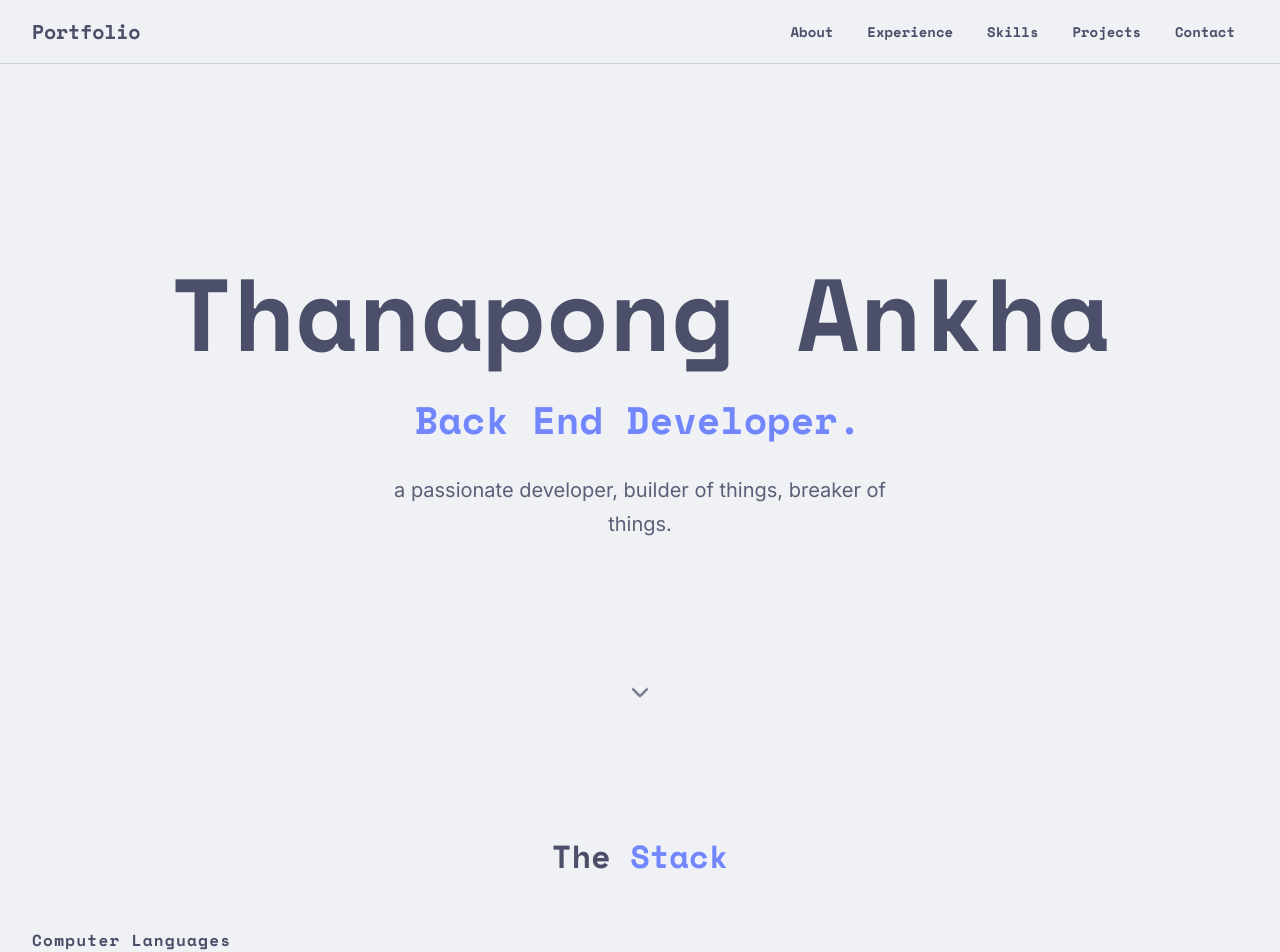
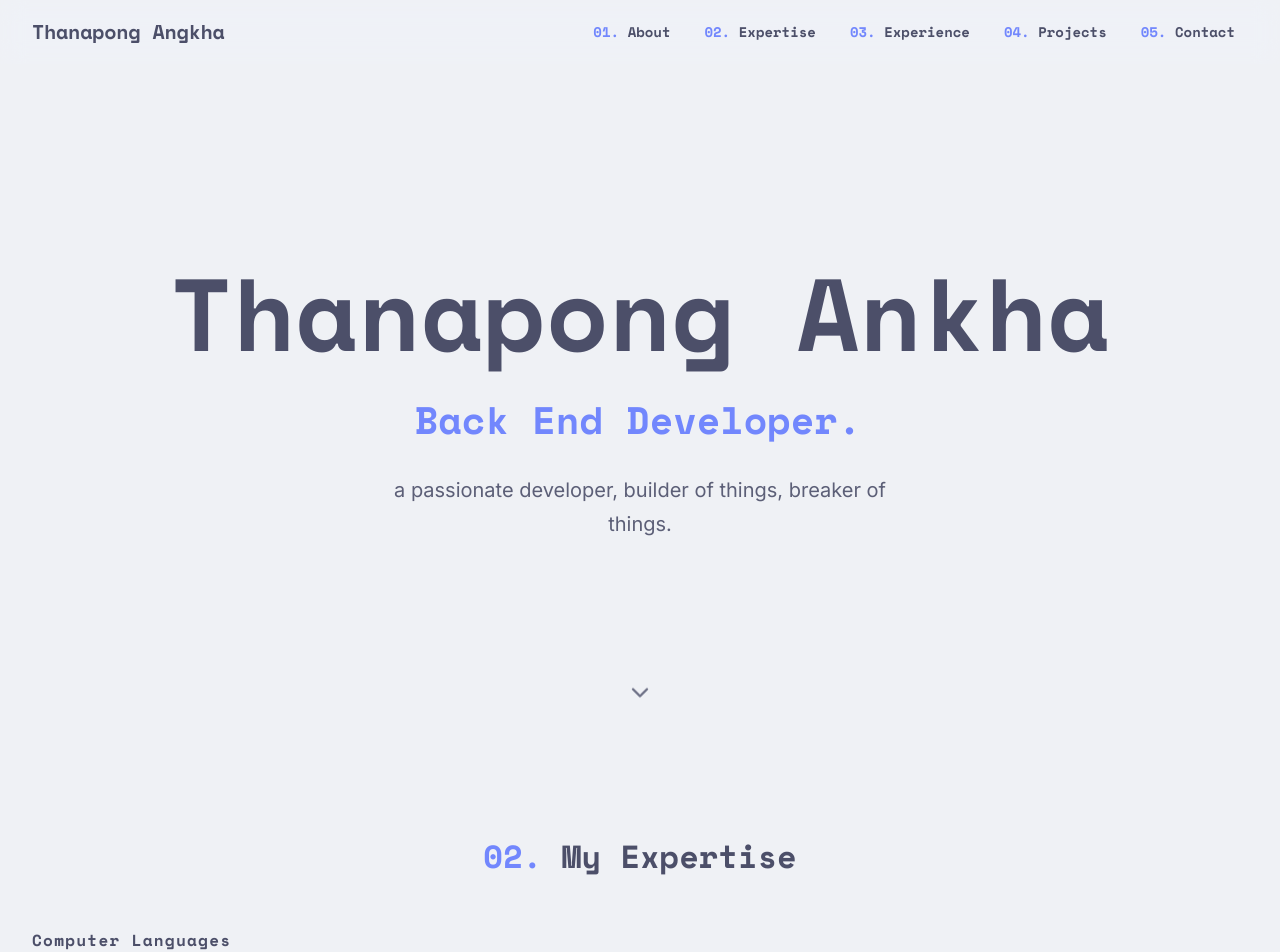
Before and after one commit to lindstorm76/gui-portfolio, a React (Vite) app: page / in a window 1280 px wide. Shown: the top 952 px of the page. Built offline with nearby package versions, Linux system fonts and the light colour scheme.

Commit message:
add glass-like effect on navbar, add indice, set smooth scroll

```diff
--- a/index.html
+++ b/index.html
@@ -4,7 +4,7 @@
     <meta charset="UTF-8" />
     <link rel="icon" type="image/svg+xml" href="/vite.svg" />
     <meta name="viewport" content="width=device-width, initial-scale=1.0" />
-    <title>gui-portfolio</title>
+    <title>Thanapong Angkha</title>
     <link rel="preconnect" href="https://fonts.googleapis.com" />
     <link rel="preconnect" href="https://fonts.gstatic.com" crossorigin />
     <link
--- a/src/App.tsx
+++ b/src/App.tsx
@@ -1,7 +1,7 @@
 import styled from "styled-components";
 import Navbar from "./components/Navbar";
 import Hero from "./components/Hero";
-import Stack from "./components/Stack";
+import Stack from "./components/Expertise";
 import Experience from "./components/Experience";
 import Contact from "./components/Contact";
 import Socials from "./components/Socials";
--- a/src/components/Contact.tsx
+++ b/src/components/Contact.tsx
@@ -17,10 +17,13 @@ const Section = styled.section`
   }
 `;
 
+const Highlight = styled.span`
+  color: ${({ theme }) => theme.colors.lavender};
+`;
+
 const Title = styled.h2`
   font-family: ${({ theme }) => theme.fonts.mono};
   font-size: ${({ theme }) => theme.fontSizes.mobile["3xl"]};
-  color: ${({ theme }) => theme.colors.lavender};
   font-weight: 700;
   text-align: center;
 
@@ -86,7 +89,9 @@ function Contact() {
   return (
     <Section id="contact">
       <Card>
-        <Title>Get In Touch</Title>
+        <Title>
+          <Highlight>05.</Highlight> Get In Touch
+        </Title>
         <Message>
           My inbox is always open. Whether you have a question, an opportunity,
           or just want to say hi — I'll do my best to get back to you.
--- a/src/components/Experience.tsx
+++ b/src/components/Experience.tsx
@@ -185,7 +185,7 @@ function Experience() {
   return (
     <Section id="experience">
       <Title>
-        Professional <Highlight>Experience</Highlight>
+        <Highlight>03.</Highlight> Professional Experience
       </Title>
       <List>
         {EXPERIENCES.map((exp) => (
--- a/src/components/Stack.tsx
+++ b/src/components/Expertise.tsx
@@ -197,9 +197,9 @@ const Name = styled.span`
 
 function Stack() {
   return (
-    <Section id="skills">
+    <Section id="expertise">
       <Title>
-        The <Highlight>Stack</Highlight>
+        <Highlight>02.</Highlight> My Expertise
       </Title>
       <Groups>
         {STACKS.map((group) => (
--- a/src/components/Navbar.tsx
+++ b/src/components/Navbar.tsx
@@ -1,22 +1,27 @@
-import { useState } from "react";
+import { useEffect, useState } from "react";
 import styled from "styled-components";
 
 const NAV_LINKS = [
-  { label: "About", href: "#about" },
+  { label: "About", href: "#" },
+  { label: "Expertise", href: "#expertise" },
   { label: "Experience", href: "#experience" },
-  { label: "Skills", href: "#skills" },
   { label: "Projects", href: "#projects" },
   { label: "Contact", href: "#contact" },
 ];
 
-const Nav = styled.nav`
+const Nav = styled.nav<{ $scrolled: boolean }>`
   position: fixed;
   top: 0;
   left: 0;
   right: 0;
   z-index: 200;
-  background-color: ${({ theme }) => theme.colors.base};
-  border-bottom: 1px solid ${({ theme }) => theme.colors.surface0};
+  background-color: ${({ theme }) => theme.colors.base}80;
+  backdrop-filter: saturate(180%) blur(12px);
+  -webkit-backdrop-filter: saturate(180%) blur(12px);
+  border-bottom: 1px solid
+    ${({ theme, $scrolled }) =>
+      $scrolled ? theme.colors.surface0 : "transparent"};
+  transition: border-color 0.2s ease;
 `;
 
 const Inner = styled.div`
@@ -31,6 +36,7 @@ const Inner = styled.div`
 `;
 
 const Brand = styled.p`
+  cursor: default;
   font-size: ${({ theme }) => theme.fontSizes.mobile.lg};
   font-weight: 700;
   color: ${({ theme }) => theme.colors.text};
@@ -164,14 +170,32 @@ const NavLink = styled.a`
   }
 `;
 
+const NavLinkIndex = styled.span`
+  color: ${({ theme }) => theme.colors.lavender};
+`;
+
+function handleNavClick(e: React.MouseEvent<HTMLAnchorElement>, href: string) {
+  if (href === "#") {
+    e.preventDefault();
+    window.scrollTo({ top: 0, behavior: "smooth" });
+  }
+}
+
 function Navbar() {
   const [open, setOpen] = useState(false);
+  const [scrolled, setScrolled] = useState(false);
+
+  useEffect(() => {
+    const onScroll = () => setScrolled(window.scrollY > 0);
+    window.addEventListener("scroll", onScroll, { passive: true });
+    return () => window.removeEventListener("scroll", onScroll);
+  }, []);
 
   return (
     <>
-      <Nav>
+      <Nav $scrolled={scrolled}>
         <Inner>
-          <Brand>Portfolio</Brand>
+          <Brand>Thanapong Angkha</Brand>
           <HamburgerButton
             onClick={() => setOpen((o) => !o)}
             aria-label={open ? "Close menu" : "Open menu"}
@@ -201,9 +225,14 @@ function Navbar() {
             </IconWrap>
           </HamburgerButton>
           <DesktopLinks>
-            {NAV_LINKS.map(({ label, href }) => (
+            {NAV_LINKS.map(({ label, href }, index) => (
               <li key={label}>
-                <NavLink href={href}>{label}</NavLink>
+                <NavLink href={href} onClick={(e) => handleNavClick(e, href)}>
+                  <NavLinkIndex>
+                    {String(index + 1).padStart(2, "0")}.{" "}
+                  </NavLinkIndex>
+                  <span>{label}</span>
+                </NavLink>
               </li>
             ))}
           </DesktopLinks>
@@ -214,10 +243,19 @@ function Navbar() {
 
       <MobileMenu $open={open}>
         <MobileLinks>
-          {NAV_LINKS.map(({ label, href }) => (
+          {NAV_LINKS.map(({ label, href }, index) => (
             <li key={label}>
-              <MobileNavLink href={href} onClick={() => setOpen(false)}>
-                {label}
+              <MobileNavLink
+                href={href}
+                onClick={(e) => {
+                  handleNavClick(e, href);
+                  setOpen(false);
+                }}
+              >
+                <NavLinkIndex>
+                  {String(index + 1).padStart(2, "0")}.{" "}
+                </NavLinkIndex>
+                <span>{label}</span>
               </MobileNavLink>
             </li>
           ))}
--- a/src/styles/GlobalStyles.ts
+++ b/src/styles/GlobalStyles.ts
@@ -12,6 +12,7 @@ const GlobalStyles = createGlobalStyle`
     -webkit-font-smoothing: antialiased;
     -moz-osx-font-smoothing: grayscale;
     text-rendering: optimizeLegibility;
+    scroll-behavior: smooth;
   }
 
   body {
```
